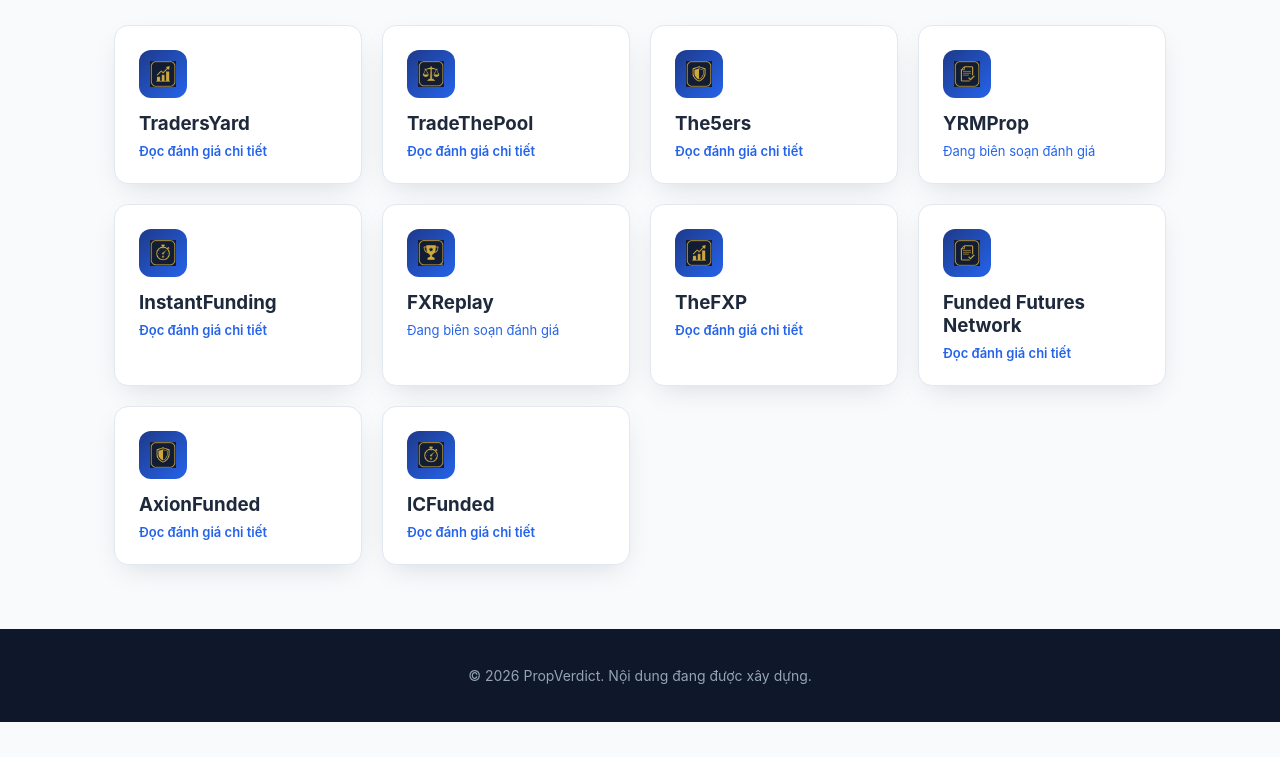
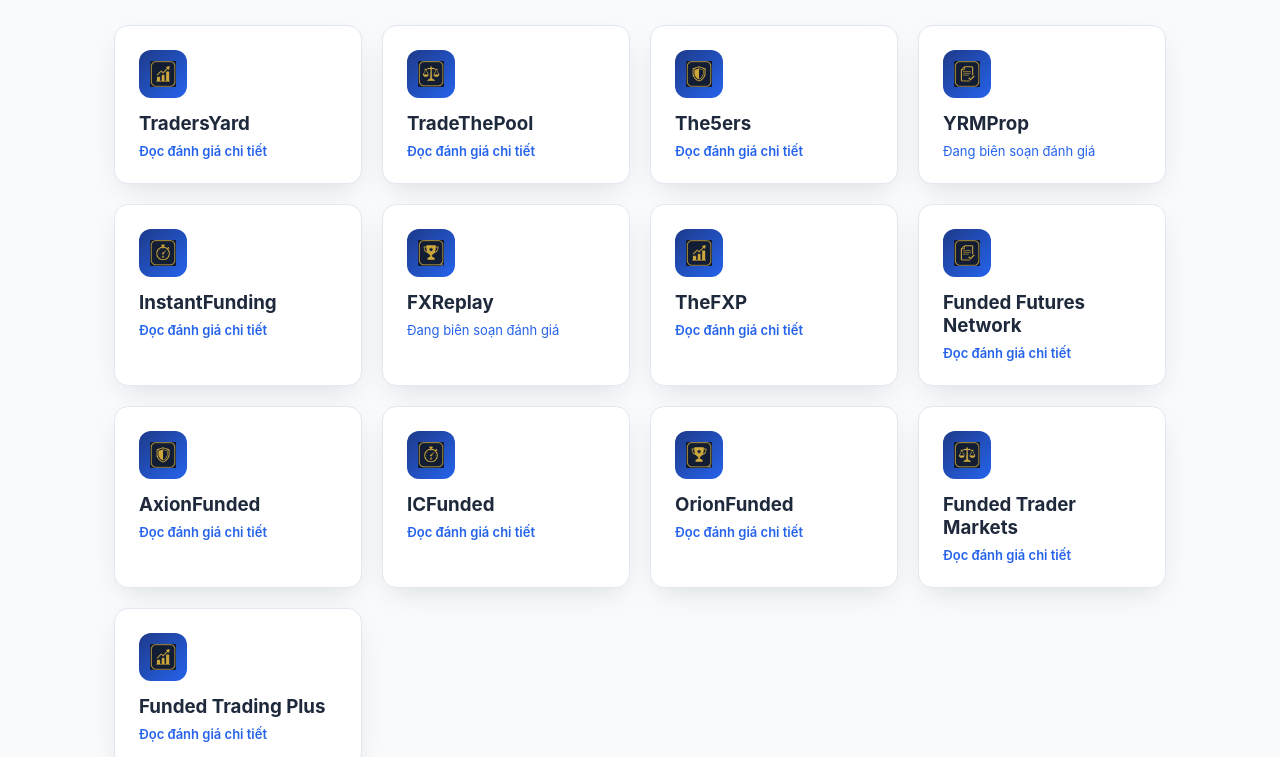
Before and after one commit to Mrdinhhung/propverdict-site, a plain HTML site: page reviews.html in a window 1280 px wide. Shown: the part 222-979 px from the top of the page. Before the commit the page ends 944 px from the top, so only its background shows below. Drawn offline with Linux system fonts and the light colour scheme.

Commit message:
Update reviews.html
Co-Authored-By: Claude Sonnet 5 <noreply@anthropic.com>

```diff
--- a/reviews.html
+++ b/reviews.html
@@ -81,6 +81,21 @@
       <h3>ICFunded</h3>
       <p class="status status-live"><a href="icfunded-review.html">Đọc đánh giá chi tiết</a></p>
     </article>
+    <article class="card">
+      <div class="card-icon"><img src="images/icon-trophy.png" alt="" width="26" height="26"></div>
+      <h3>OrionFunded</h3>
+      <p class="status status-live"><a href="orionfunded-review.html">Đọc đánh giá chi tiết</a></p>
+    </article>
+    <article class="card">
+      <div class="card-icon"><img src="images/icon-scales.png" alt="" width="26" height="26"></div>
+      <h3>Funded Trader Markets</h3>
+      <p class="status status-live"><a href="fundedtradermarkets-review.html">Đọc đánh giá chi tiết</a></p>
+    </article>
+    <article class="card">
+      <div class="card-icon"><img src="images/icon-growth.png" alt="" width="26" height="26"></div>
+      <h3>Funded Trading Plus</h3>
+      <p class="status status-live"><a href="fundedtradingplus-review.html">Đọc đánh giá chi tiết</a></p>
+    </article>
   </div>
 </section>
 
```
